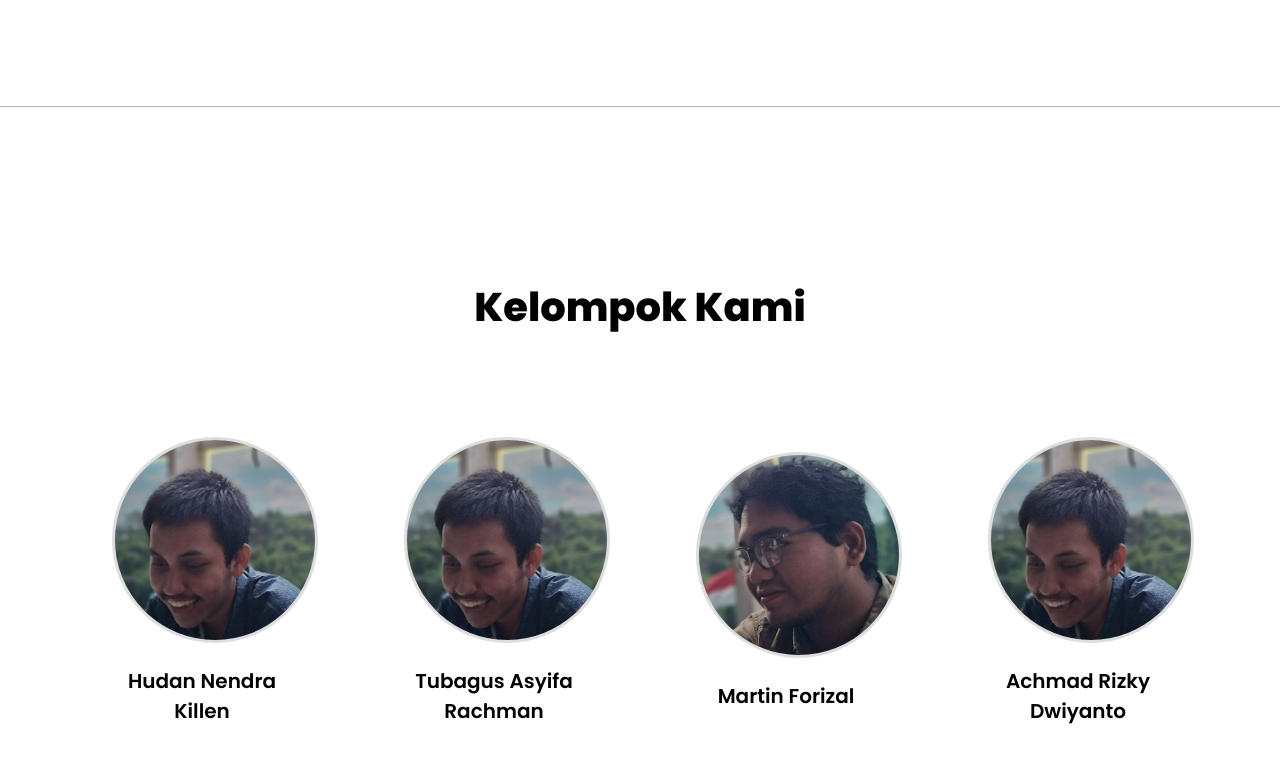
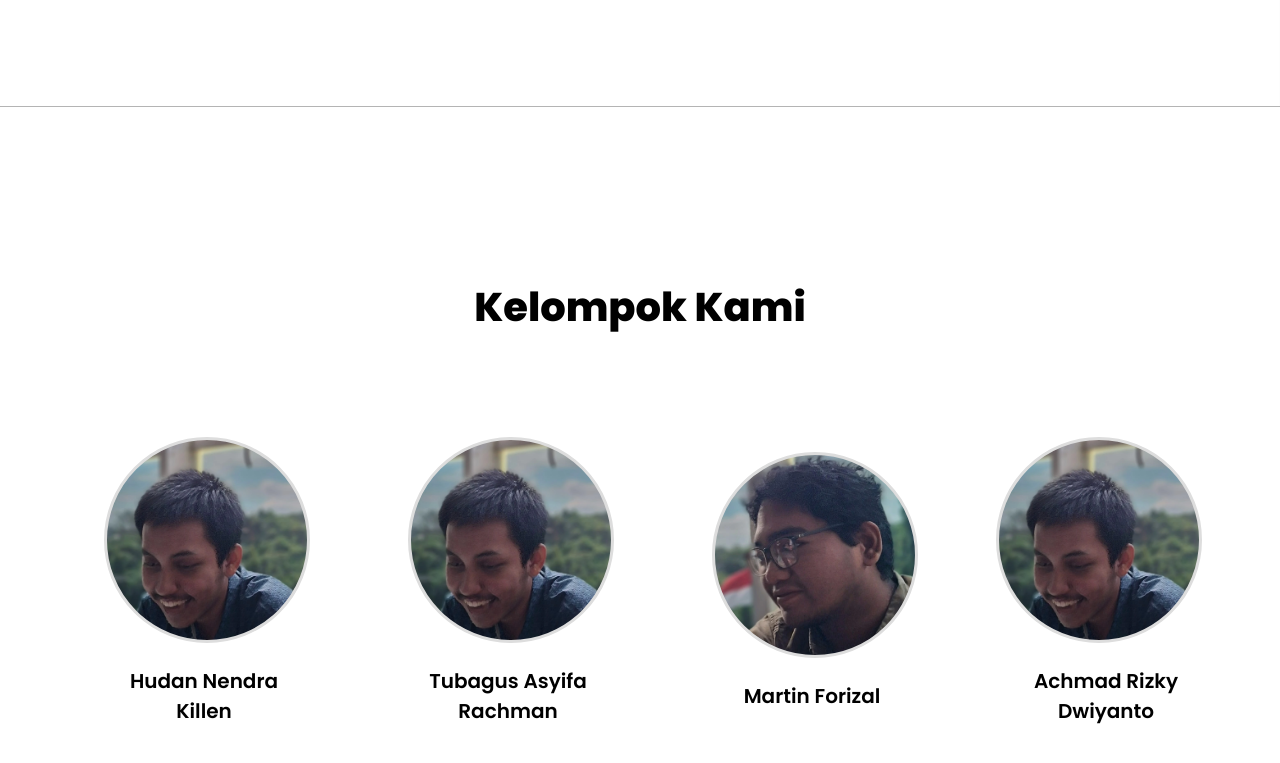
Before and after one commit to ITakora/UAS_web, a plain HTML site: page index.html in a window 1280 px wide. Shown: the part 2179-2942 px from the top of the page. Drawn offline with Linux system fonts and the light colour scheme.

Commit message:
forget to increase width container avatar

```diff
--- a/style.css
+++ b/style.css
@@ -200,10 +200,10 @@ span{
     border: 3px solid #ddd;
 }
 .avatar-container1, .avatar-container2, .avatar-container3, .avatar-container4 {
-    width: 180px;
+    width: 200px;
 }
 .avatar-container1, .avatar-container2, .avatar-container3, .avatar-container4 p {
-
+    padding-left: 20px;
     font-weight: 600;
     text-align: center;
     font-size: 20px;
```
